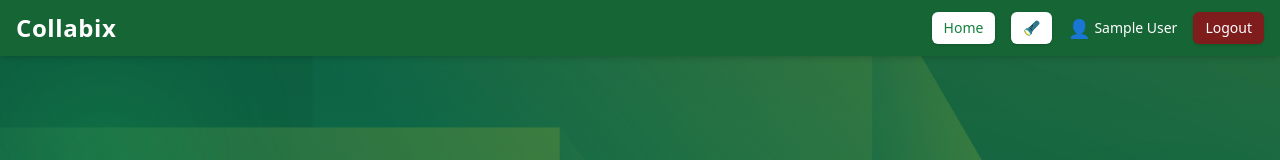
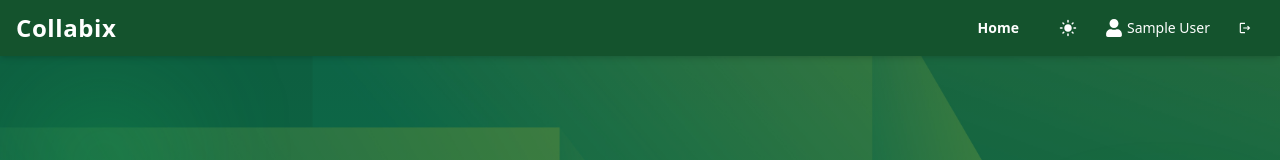
Before and after one commit to Nizamudheenp/project_collaboration, a React (Vite) app in the folder frontend/: page / in a window 1280 px wide. Shown: the top 160 px of the page. Built offline with nearby package versions, Linux system fonts and the light colour scheme; no server answers; sample sign-in values are in the browser's storage.

Commit message:
theme specify

```diff
--- a/frontend/src/components/Navbar.jsx
+++ b/frontend/src/components/Navbar.jsx
@@ -3,6 +3,8 @@ import { useDispatch, useSelector } from 'react-redux';
 import { logout } from '../redux/slices/authSlice';
 import { useNavigate } from 'react-router-dom';
 import { toggleDarkMode } from '../../theme';
+import {  FaUser } from 'react-icons/fa';
+import { MdLightMode, MdOutlineLogout } from 'react-icons/md';
 
 const Navbar = () => {
   const dispatch = useDispatch();
@@ -15,44 +17,44 @@ const Navbar = () => {
   };
 
   return (
-    <header className="w-full  top-0 left-0 right-0 z-50 fixed bg-green-800 text-white dark:bg-green-900 shadow-md transition-colors">
+    <header className="w-full top-0 left-0 right-0 z-50 fixed bg-green-900 text-white dark:bg-green-700 shadow-md transition-colors">
       <nav className="px-4 py-3 flex items-center justify-between max-w-7xl mx-auto">
         <div
-          className="font-bold text-2xl tracking-wide cursor-pointer select-none"
+          className="font-bold dark:text-black text-2xl tracking-wide cursor-pointer select-none"
         >
           Collabix
         </div>
         <div className="flex items-center gap-4">
           <button
             onClick={() => navigate('/')}
-            className="bg-white text-green-700 dark:text-white dark:bg-green-800 text-sm px-3 py-1.5 rounded-md shadow hover:scale-105 transition"
+            className=" dark:text-black font-bold  text-sm px-3 py-1.5 rounded-md  hover:scale-105 transition"
           >
             Home
           </button>
           <button
             onClick={toggleDarkMode}
-            className="bg-white text-green-700 dark:text-white dark:bg-green-800 text-sm px-3 py-1.5 rounded-md shadow hover:scale-105 transition"
+            className="dark:text-black font-bold  text-sm px-3 py-1.5 rounded-md  hover:scale-105 transition"
           >
-            🔦
+            <MdLightMode size={18} />
           </button>
           {!user ? (
             <button
               onClick={() => navigate('/login')}
-              className="bg-white text-green-700 dark:text-white dark:bg-green-800 text-sm px-3 py-1.5 rounded-md shadow hover:scale-105 transition"
+              className="dark:text-black font-bold text-sm px-3 py-1.5 rounded-md  hover:scale-105 transition"
             >
               Login
             </button>
           ) : (
             <>
               <span className="flex items-center text-sm gap-1">
-                <span className="text-lg">👤</span>
-                <span className="hidden sm:inline">{user.name}</span>
+                <span className="text-lg dark:text-black font-bold"><FaUser/></span>
+                <span className="hidden sm:inline dark:text-black ">{user.name}</span>
               </span>
               <button
                 onClick={handleLogout}
-                className="bg-red-900 text-white dark:text-white dark:bg-red-900 text-sm px-3 py-1.5 rounded-md shadow hover:scale-105 transition"
+                className="dark:text-black font-bold text-sm px-3 py-1.5 rounded-md  hover:scale-105 transition"
               >
-                Logout
+                <MdOutlineLogout />
               </button>
             </>
           )}
--- a/frontend/src/pages/HomePage.jsx
+++ b/frontend/src/pages/HomePage.jsx
@@ -212,9 +212,8 @@ const HomePage = () => {
         </div>
       </section>
 
-      {/* same nav */}
 
-      <section className="relative py-24 px-4 text-center bg-gradient-to-r from-green-800 to-green-600 text-white overflow-hidden">
+      <section className="relative py-24 px-4  text-center bg-gradient-to-r from-green-800 to-green-600 text-white overflow-hidden">
         <motion.div
           initial={{ opacity: 0 }}
           whileInView={{ opacity: 1 }}
@@ -250,7 +249,7 @@ const HomePage = () => {
       </section>
 
       <footer className="bg-green-900 text-white py-6 text-center text-sm dark:bg-black">
-        © {new Date().getFullYear()} Collabix — Built with 💻 by YourTeam
+        © {new Date().getFullYear()} Collabix — All Rights Reserved
       </footer>
     </div>
   );
```
